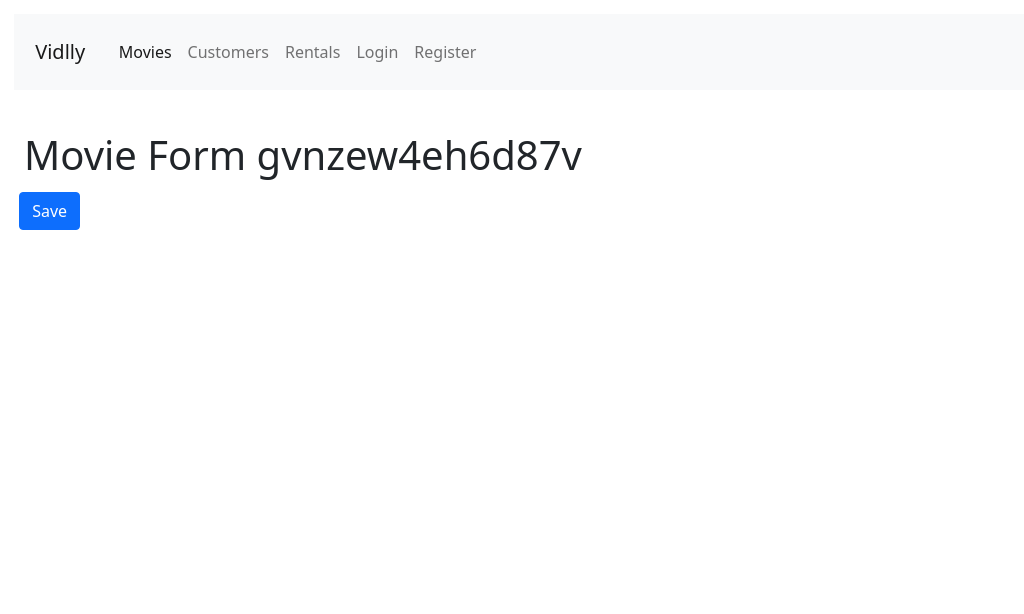
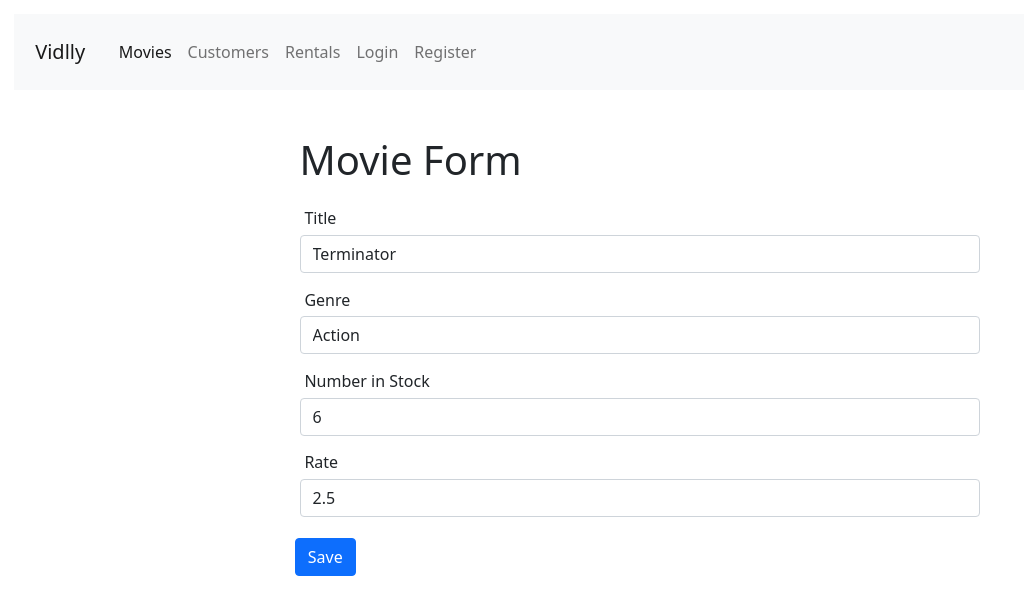
Before and after one commit to codewithshahan/vidly-react, a React (Create React App) app: page /movies/gvnzew4eh6d87v in a window 1280 px wide. Shown: the top 614 px of the page, without its empty margins (0-1024 px from the left). Built offline with nearby package versions, Linux system fonts and the light colour scheme.

Commit message:
Chapter 6: Ex-2 MovieForm

```diff
--- a/src/App.jsx
+++ b/src/App.jsx
@@ -15,11 +15,10 @@
     <React.Fragment>
       <NavBar />
       <Switch>
-        <Route path="/movies/:id" component={MovieForm} />
+        <Route path="/movies/:id" component={MovieForm}></Route>
         <Route path="/movies" component={Movies}></Route>
         <Route path="/customers" component={Customers}></Route>
         <Route path="/rentals" component={Rentals}></Route>
-        <Route path="/movieform" component={MovieForm}></Route>
         <Route path="/login" component={LoginForm}></Route>
         <Route path="/register" component={RegisterForm}></Route>
         <Route path="/not-found" component={NotFound}></Route>
--- a/src/components/MovieForm.jsx
+++ b/src/components/MovieForm.jsx
@@ -1,17 +1,75 @@
 import React from "react";
+import form from "../components/common/form";
+import Joi from "joi-browser";
+import { getMovie, saveMovie } from "../services/fakeMovieService";
+import { getGenres } from "../services/fakeGenreService";
 
-function MovieForm({ match, history }) {
-  return (
-    <div>
-      <h1>Movie Form {match.params.id}</h1>
-      <button
-        className="btn btn-primary"
-        onClick={() => history.push("/movies")}
-      >
-        Save
-      </button>
-    </div>
-  );
+class MovieForm extends form {
+  state = {
+    data: {
+      title: "",
+      genreId: "",
+      numberInStock: "",
+      dailyRentalRate: "",
+    },
+    genres: [],
+    errorMessage: {},
+  };
+
+  schema = {
+    _id: Joi.string(),
+    title: Joi.string().required().label("Title"),
+    genreId: Joi.string().required().label("Genre"),
+    numberInStock: Joi.number()
+      .required()
+      .min(0)
+      .max(100)
+      .label("Number In Stock"),
+    dailyRentalRate: Joi.number().required().min(0).max(10).label("Rate"),
+  };
+
+  componentDidMount() {
+    const genres = getGenres();
+    this.setState({ genres });
+
+    const movieId = this.props.match.params.id;
+    if (movieId === "new") return;
+
+    const movie = getMovie(movieId);
+    if (!movie) return this.props.history.replace("/not-found");
+
+    this.setState({ data: this.mapToViewModel(movie) });
+  }
+
+  mapToViewModel(movie) {
+    return {
+      _id: movie._id,
+      title: movie.title,
+      genreId: movie.genre._id,
+      numberInStock: movie.numberInStock,
+      dailyRentalRate: movie.dailyRentalRate,
+    };
+  }
+
+  doSubmit() {
+    saveMovie(this.state.data);
+    this.props.history.push("/movies");
+  }
+
+  render() {
+    return (
+      <div>
+        <form onSubmit={this.handleSubmit}>
+          <h1>Movie Form</h1>
+          {this.renderInput("title", "Title")}
+          {this.renderSelect("genreId", "Genre", this.state.genres)}
+          {this.renderInput("numberInStock", "Number in Stock", "number")}
+          {this.renderInput("dailyRentalRate", "Rate")}
+          {this.renderButton("Save")}
+        </form>
+      </div>
+    );
+  }
 }
 
 export default MovieForm;
--- a/src/components/Movies.jsx
+++ b/src/components/Movies.jsx
@@ -7,6 +7,7 @@
 import { useMemo } from "react";
 import MoviesTable from "./MoviesTable";
 import _ from "lodash";
+import { Link } from "react-router-dom";
 
 function Movies() {
   const pageSize = 4;
@@ -66,7 +67,6 @@
 
   return (
     <div>
-      <h6>Showing {totalCount} movies in the database</h6>
       <div className="row">
         <div className="col-3">
           <ListGroup
@@ -76,6 +76,12 @@
           />
         </div>
         <div className="col-lg">
+          <h6>Showing {totalCount} movies in the database</h6>
+
+          <Link className="btn btn-primary" to="/movies/new">
+            New
+          </Link>
+
           <MoviesTable
             movies={clonedMovies}
             onLike={handleLike}
--- a/src/components/common/form.jsx
+++ b/src/components/common/form.jsx
@@ -1,6 +1,7 @@
 import { Component } from "react";
 import Joi from "joi-browser";
 import Input from "./input";
+import Select from "./select";
 
 export default class form extends Component {
   state = {
@@ -39,7 +40,6 @@
     if (newError) errors[current.name] = newError;
     else delete errors[current.name];
     this.setState({ errorMessage: errors });
-
     const account = { ...data };
     account[current.name] = current.value;
     this.setState({ data: account });
@@ -56,15 +56,15 @@
     this.doSubmit();
   };
 
-  renderButton(label) {
+  renderButton = (label) => {
     return (
       <button disabled={this.validate()} className="btn btn-primary mt-3">
         {label}
       </button>
     );
-  }
+  };
 
-  renderInput(name, label, type = "text") {
+  renderInput = (name, label, type = "text") => {
     const { data, errorMessage } = this.state;
 
     return (
@@ -77,5 +77,20 @@
         error={errorMessage[name]}
       />
     );
-  }
+  };
+
+  renderSelect = (name, label, options) => {
+    const { data, errorMessage } = this.state;
+
+    return (
+      <Select
+        name={name}
+        label={label}
+        options={options}
+        value={data[name]}
+        onChange={this.handleChange}
+        error={errorMessage[name]}
+      />
+    );
+  };
 }
--- a/src/components/common/input.jsx
+++ b/src/components/common/input.jsx
@@ -1,13 +1,16 @@
-import React from "react";
+import React, { Component } from "react";
 
-function input({ name, label, error, ...rest }) {
-  return (
-    <div className="form-group">
-      <label htmlFor="password">{label}</label>
-      <input {...rest} name={name} id={name} className="form-control" />
-      {error && <div className="alert alert-danger">{error}</div>}
-    </div>
-  );
+class Input extends Component {
+  render() {
+    const { name, label, error, ...rest } = this.props;
+    return (
+      <div className="form-group">
+        <label htmlFor={name}> {label} </label>
+        <input id={name} name={name} {...rest} className="form-control" />
+        {error && <div className="alert alert-danger">{error}</div>}
+      </div>
+    );
+  }
 }
 
-export default input;
+export default Input;
--- /dev/null
+++ b/src/components/common/select.jsx
@@ -0,0 +1,25 @@
+import React, { Component } from "react";
+
+class Select extends Component {
+  render() {
+    const { name, label, options, error, ...rest } = this.props;
+    return (
+      <div className="form-group">
+        <label htmlFor={name}> {label} </label>
+        {
+          <select {...rest} id={name} name={name} className="form-control">
+            <option value="" />
+            {options.map((item) => (
+              <option key={item._id} value={item._id}>
+                {item.name}
+              </option>
+            ))}
+          </select>
+        }
+        {error && <div className="alert alert-danger">{error}</div>}
+      </div>
+    );
+  }
+}
+
+export default Select;
```
